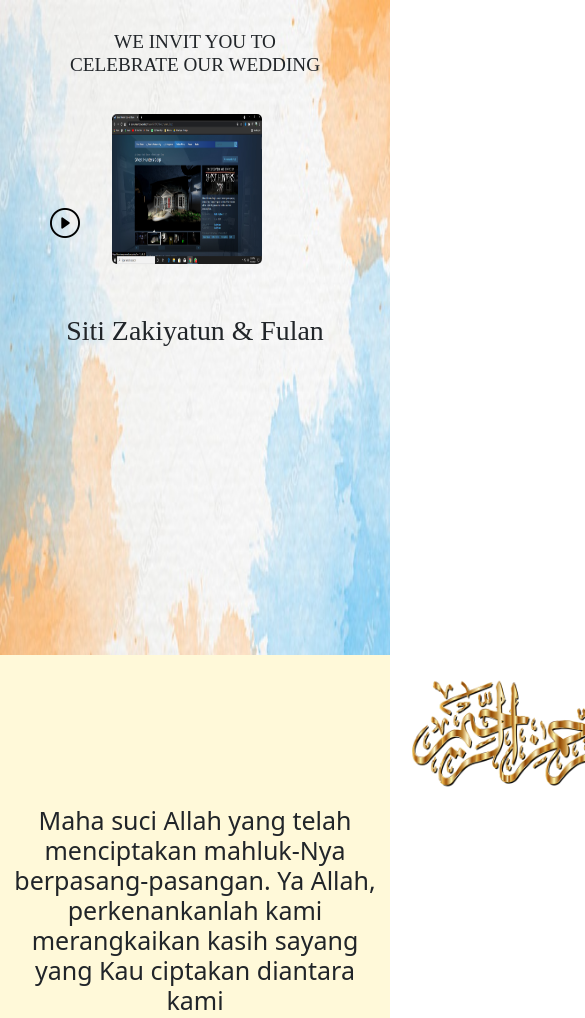
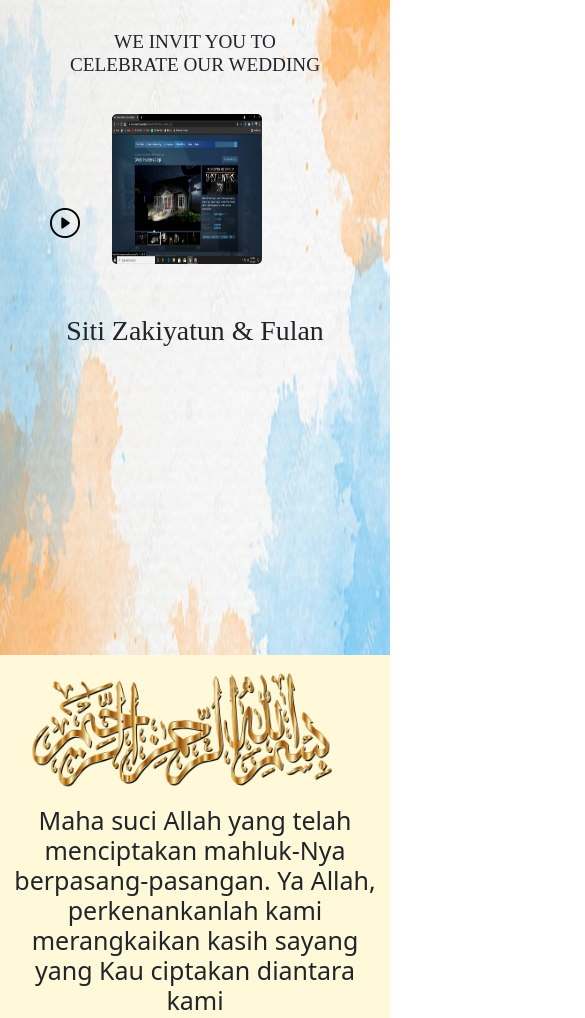
Before and after one commit to DenaRizki1/undangan, a plain HTML site: page undangan.html in a window 390 px wide. Shown: the top 1018 px of the page, 585 px wide, since content can reach past the window. Drawn offline with nearby package versions, Linux system fonts and the light colour scheme.

Commit message:
Add files via upload

```diff
--- a/style.css
+++ b/style.css
@@ -201,9 +201,20 @@ h1.jam{
 }
 
 @media(max-width: 670px){
+    button.buka{
+        margin: 0 0 0 80px;
+
+    }
+
     img.imgp{
         width: 150px;
         height: 150px;
         margin: 0 0 0 100px;
         border-radius: 5px;
     }
+
+    .bismillah img.bis{
+        width: 300px;
+        height: 150px;
+        margin-left: 20px;
+    }
```
